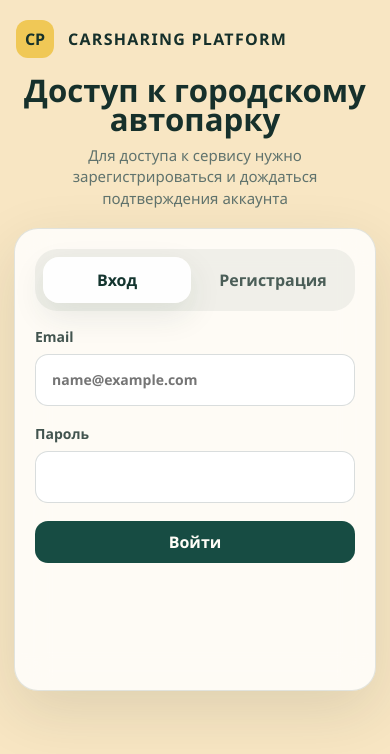
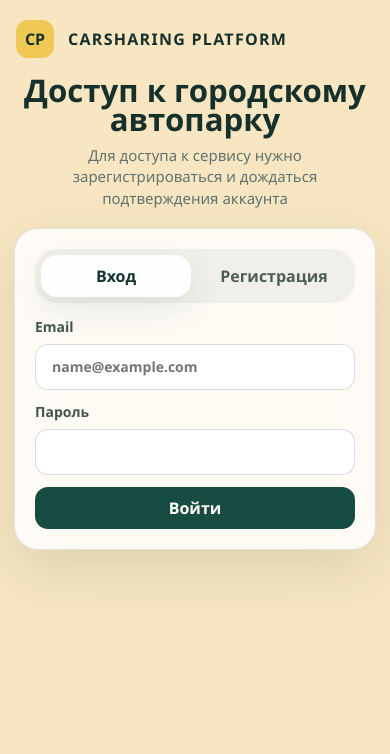
Before and after one commit to elinaleonovva/carsharing_app, a React app in the folder frontend/: page / in a window 390 px wide. Shown: the top 754 px of the page. Built offline with nearby package versions, Linux system fonts and the light colour scheme.

Commit message:
add adaptive

```diff
--- a/frontend/src/styles/pages/auth.css
+++ b/frontend/src/styles/pages/auth.css
@@ -5,9 +5,17 @@
 }
 
 .auth-shell {
-  min-height: 100svh;
-  height: 100svh;
-  overflow: clip;
+  min-height: 100dvh;
+  height: 100dvh;
+  overflow-x: hidden;
+  overflow-y: auto;
+}
+
+.app-shell.auth-shell {
+  height: 100dvh;
+  min-height: 100dvh;
+  overflow-x: hidden;
+  overflow-y: auto;
 }
 
 .intro-panel {
@@ -148,3 +156,88 @@
   background: rgba(255, 248, 244, 0.95);
   color: #7b3a2d;
 }
+
+@media (max-width: 760px) {
+  .app-shell.auth-shell {
+    grid-template-columns: 1fr;
+    align-content: start;
+    height: 100dvh;
+    min-height: 100dvh;
+    overflow-y: auto;
+    -webkit-overflow-scrolling: touch;
+  }
+
+  .auth-shell .intro-panel {
+    min-height: auto;
+    padding: 20px 16px 12px;
+    overflow: visible;
+  }
+
+  .auth-shell .work-panel {
+    align-content: start;
+    padding: 8px 14px 18px;
+    overflow: visible;
+  }
+
+  .auth-shell .auth-card,
+  .auth-shell .auth-card--compact {
+    width: 100%;
+    max-height: none;
+    overflow: visible;
+    padding: 18px 16px;
+    border-radius: 20px;
+  }
+
+  .auth-shell .mode-switch {
+    margin-bottom: 14px;
+    padding: 6px;
+  }
+
+  .auth-shell .mode-switch button {
+    min-height: 42px;
+  }
+
+  .auth-shell .auth-form {
+    gap: 12px;
+  }
+
+  .auth-shell .auth-input {
+    min-height: 46px;
+  }
+
+  .auth-shell .two-columns,
+  .auth-shell .auth-two-columns {
+    grid-template-columns: 1fr;
+    gap: 10px;
+  }
+}
+
+@media (max-width: 420px) {
+  .app-shell.auth-shell {
+    height: 100dvh;
+    min-height: 100dvh;
+    overflow-y: auto;
+  }
+
+  .auth-shell .intro-panel {
+    padding: 16px 12px 10px;
+  }
+
+  .auth-shell .intro-panel h1 {
+    font-size: clamp(24px, 8vw, 30px);
+  }
+
+  .auth-shell .intro-panel p {
+    font-size: 14px;
+  }
+
+  .auth-shell .work-panel {
+    padding: 6px 10px 14px;
+  }
+
+  .auth-shell .auth-card,
+  .auth-shell .auth-card--compact {
+    padding: 16px 12px;
+    border-radius: 16px;
+  }
+}
```
